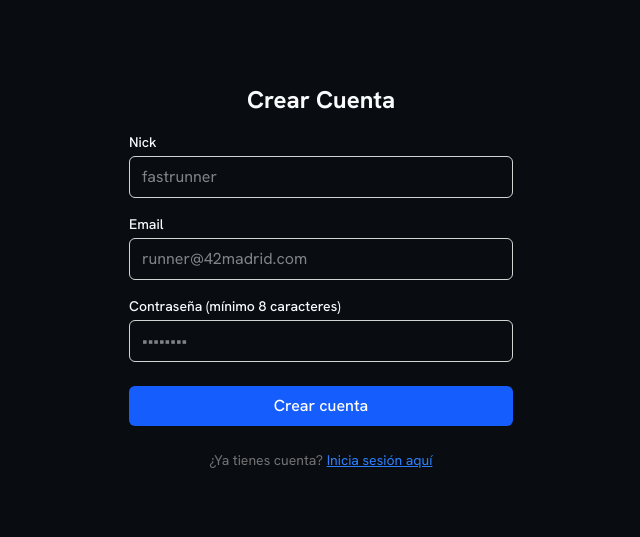
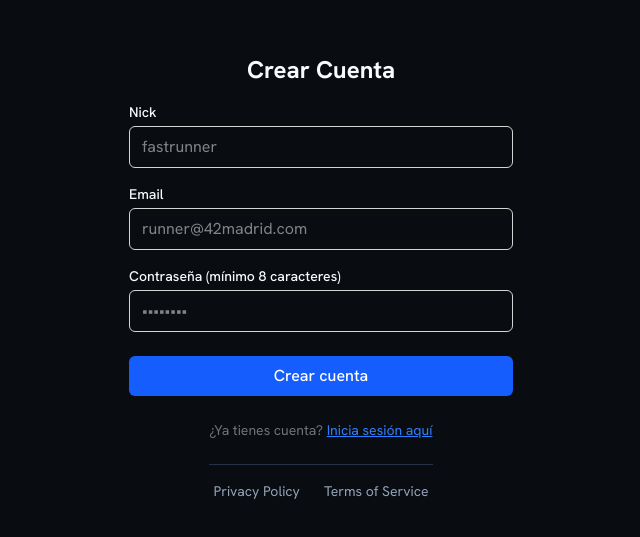
Before and after one commit to jeantivan/ft_trascendence, a Next.js app in the folder web/: page /register in a window 1280 px wide. Shown: the part 123-660 px from the top of the page, without its empty margins (319-959 px from the left). Built offline with nearby package versions, Linux system fonts and the light colour scheme; no server answers.

Commit message:
fix(auth): enlazar /privacy y /terms en login y registro (#86)

```diff
--- a/web/src/app/login/page.tsx
+++ b/web/src/app/login/page.tsx
@@ -1,3 +1,4 @@
+import Link from "next/link";
 import { LoginForm } from "@/components/auth/LoginForm";
 import { loginNotice } from "@/lib/permissions/login-notice";
 
@@ -8,11 +9,25 @@ interface LoginPageProps {
 export default async function LoginPage({ searchParams }: LoginPageProps) {
   const resolvedParams = searchParams ? await searchParams : undefined;
   return (
-    <main className="min-h-screen flex items-center justify-center p-4">
+    <main className="min-h-screen flex flex-col items-center justify-center gap-6 p-4">
       <LoginForm
         callbackUrl={resolvedParams?.callbackUrl}
         notice={loginNotice(resolvedParams?.error)}
       />
+      <footer className="flex gap-4 border-t border-border-subtle pt-4 text-sm text-text-secondary">
+        <Link
+          href="/privacy"
+          className="rounded px-1 hover:text-text-primary focus-visible:outline-2 focus-visible:outline-volt"
+        >
+          Privacy Policy
+        </Link>
+        <Link
+          href="/terms"
+          className="rounded px-1 hover:text-text-primary focus-visible:outline-2 focus-visible:outline-volt"
+        >
+          Terms of Service
+        </Link>
+      </footer>
     </main>
   );
 }
--- a/web/src/app/register/page.tsx
+++ b/web/src/app/register/page.tsx
@@ -1,9 +1,24 @@
+import Link from "next/link";
 import { RegisterForm } from "@/components/auth/RegisterForm";
 
 export default function RegisterPage() {
   return (
-    <main className="min-h-screen flex items-center justify-center p-4">
+    <main className="min-h-screen flex flex-col items-center justify-center gap-6 p-4">
       <RegisterForm />
+      <footer className="flex gap-4 border-t border-border-subtle pt-4 text-sm text-text-secondary">
+        <Link
+          href="/privacy"
+          className="rounded px-1 hover:text-text-primary focus-visible:outline-2 focus-visible:outline-volt"
+        >
+          Privacy Policy
+        </Link>
+        <Link
+          href="/terms"
+          className="rounded px-1 hover:text-text-primary focus-visible:outline-2 focus-visible:outline-volt"
+        >
+          Terms of Service
+        </Link>
+      </footer>
     </main>
   );
 }
--- a/web/src/lib/auth/routes.ts
+++ b/web/src/lib/auth/routes.ts
@@ -13,6 +13,8 @@ export type RouteAccessResult =
 // right after login
 // /account-deleted is the post-deletion confirmation: the session is already
 // closed when the user lands there
+// /privacy and /terms must stay public so visitors can read them before
+// registering (GDPR prior-information requirement)
 const PUBLIC_EXACT_ROUTES = [
   "/",
   "/login",
```
Also changed, not shown: 2 other files (tests, documents, lock files or other folders).
